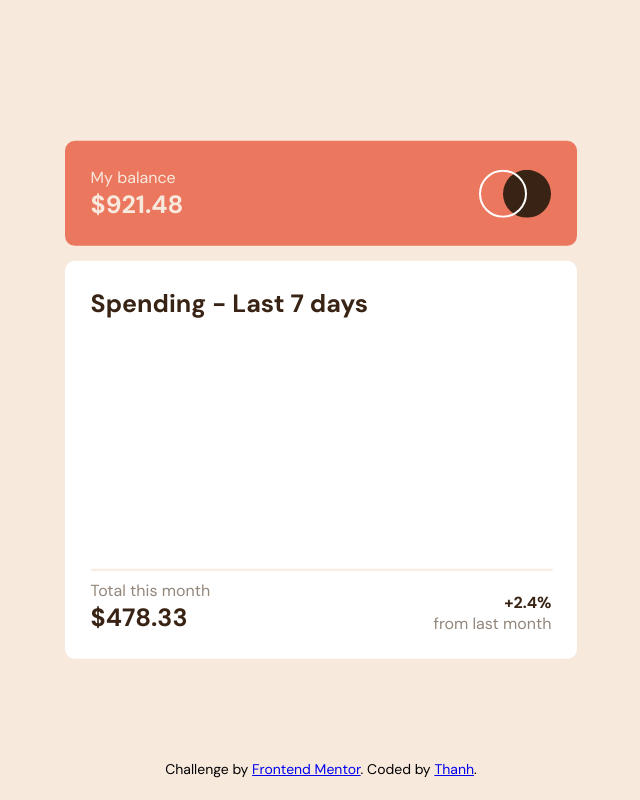
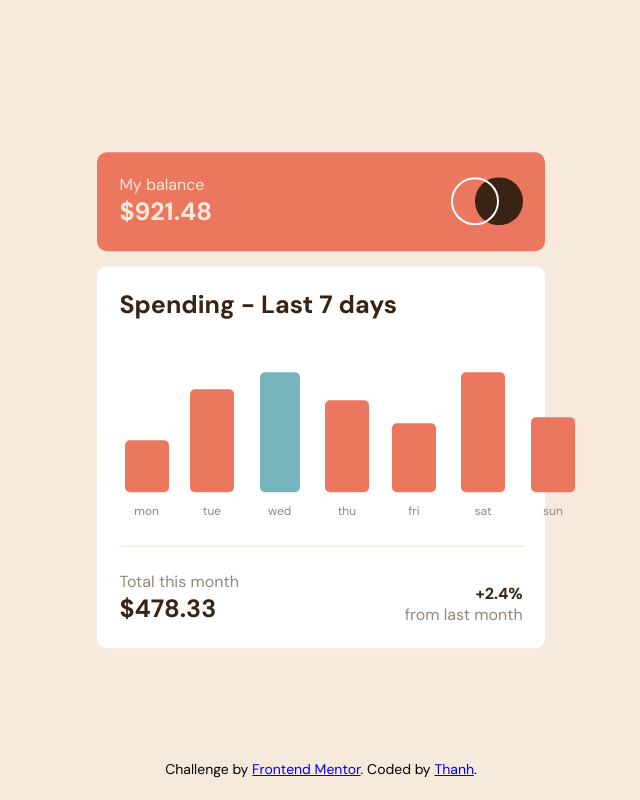
Before and after one commit to colormethanh/expense-chart-component, a React (Vite) app: page / in a window 1280 px wide. Shown: the whole page, without its empty margins (319-959 px from the left). Built offline with nearby package versions, Linux system fonts and the light colour scheme.

Commit message:
set up on hover events

```diff
--- a/src/App.css
+++ b/src/App.css
@@ -67,14 +67,89 @@ body {
 }
 
 .chart-bars-cont {
+  margin-top: 1rem;
+  display: grid;
+  height: 12rem;
+  grid-template-columns: repeat(7, 1fr);
+  grid-template-rows: 1fr;
+  column-gap: 10px;
+}
+
+.bar {
+  display: flex;
+  flex-direction: column;
+}
+
+.bar-info {
+  color: white;
+  background-color: hsl(25, 47%, 15%);
+  opacity: 0%;
+  border-radius: 5px;
+  font-size: 8px;
+  font-weight: 600;
+  padding: 5px;
+  text-align: center;
+  margin-bottom: 5px;
+  transition: opacity .5s;
+}
+
+.bar-box {
+  height: 85%;
+  display: flex;
+  flex-direction: column-reverse;
+}
+
+.bar-shell {
   display: flex;
   flex-direction: row;
-  height: 15rem;
+  justify-content: space-around;
+  height: 80%;
+  animation: draw 1s ease-in-out;
+}
+
+.bar-red {
+  background-color: hsl(10, 79%, 65%);
+  max-width: 2.75rem;
+  align-self: center;
+  flex-grow: 1;
+  border-radius: 5px;
+  height: 100%;
+  transition: opacity .5s;
+}
+
+.bar-blue {
+  background-color: hsl(186, 34%, 60%);
+  align-self: center;
+  flex-grow: 1;
+  max-width: 2.5rem;
+  border-radius: 5px;
+  height: 100%;
+}
+
+.hovered-opacity {
+  opacity: 75%;
+}
+
+.opacity-on {
+  opacity: 100%;
+}
+
+.bar-label {
+  height: 15%;
+  font-size: 12px;
+  margin-top: 5px;
+  margin-bottom: 5px;
+  display: flex;
+  align-items: center;
+  justify-content: center;
+  color: hsl(28, 10%, 53%);
 }
 
 hr {
   border: solid 1px hsl(27, 66%, 92%);
   border-radius: 5px;
+  margin-top: 1rem;
+  margin-bottom: 1.5rem;
   width: 100%;
 }
 
@@ -102,6 +177,13 @@ hr {
 
 @media screen and (min-width: 800px){
   .wrapper {
-    max-width: 40%;
+    max-width: 35%;
+  }
+  .bar-info {
+    font-size: 15px;
   }
 }
+
+@keyframes draw {
+  0% {height: 0;}
+}
--- a/src/App.jsx
+++ b/src/App.jsx
@@ -1,12 +1,110 @@
-import { useState } from 'react'
+import { useEffect, useState } from 'react'
 import './App.css'
+import jsonData from './data.json'
 import Footer from './Footer'
 import{ ReactComponent as Logo } from './assets/images/logo.svg'
 
 
-function Bar() {
+function Bar(props) {
+  const [isHover, setIsHover] = useState(false);
 
+
+  return (
+    <div className="bar" onMouseOver={() => setIsHover(true)} onMouseOut={() => setIsHover(false)}>
+
+      <div className="bar-box">
+        <div className="bar-shell" style={{height: props.percentage + "%"}}>
+          <div className={ "bar-" + props.type  + (isHover? " hovered-opacity": "")} ></div>
+        </div>
+
+        <div className={"bar-info" + (isHover ? " opacity-on" : " ")}>
+          ${props.amnt}
+        </div>
+      </div>
+
+      <div className="bar-label">
+        {props.label}
+      </div>
+    </div>
+
+  )
 }
+
+
+function Bars() {
+
+  // collecting data on jsonData
+  const [largestBarIndex, setLargestBarIndex] = useState(0)
+  const [barMinMaxSum, setBarMinMaxSum] = useState({
+    min: 0,
+    max: 0,
+    sum: 0
+  })
+
+  useEffect(()=>{
+    let sum = 0
+    let largest = 0
+    let smallest = 0
+    let largestIndex = 0
+
+    jsonData.map((day, index) => {
+      if (day.amount >= largest) {
+        largest = day.amount
+        largestIndex = index
+      }
+
+      if (index == 0 || day.amount <= smallest) {
+        smallest = day.amount
+      }
+
+      sum += day.amount
+    })
+    setLargestBarIndex(largestIndex)
+    setBarMinMaxSum({
+      min: smallest,
+      max: largest,
+      sum: sum
+    })
+
+
+  }, [])
+
+
+  // Calculate a normalized value from 0 - 100 to serve as bar height
+  // Normalize formula: xnormalized = (x - xminimum) / range of x
+  function calcPercentage(amnt) {
+    const range = barMinMaxSum.max - 0
+    const xnormalized = (amnt - 0) / range
+    const normalizedPercentage = xnormalized * 100
+    // console.log(amnt + " normalized: " + xnormalized + "--100-->" + (xnormalized * 100))
+
+    return normalizedPercentage == Infinity ? 0 : normalizedPercentage
+  }
+
+
+  return (
+    <>
+      <div className="chart-bars-cont">
+        {
+          jsonData.map((day, index) =>{
+
+            if (index == largestBarIndex) {
+              return (
+                <Bar type={'blue'} label={day["day"]} amnt={day['amount']} percentage={calcPercentage(day['amount'])} key={index} />
+              )
+            } else {
+              return (
+                <Bar type={'red'} label={day["day"]} amnt={day['amount']} percentage={calcPercentage(day['amount'])} key={index} />
+              )
+            }
+          })
+        }
+
+      </div>
+    </>
+  )
+}
+
 
 function App() {
 
@@ -29,17 +127,7 @@ function App() {
             Spending - Last 7 days
           </div>
 
-          <div className="chart-bars-cont">
-
-            <Bar />
-            {/* mon
-            tue
-            wed
-            thu
-            fri
-            sat
-            sun */}
-          </div>
+          <Bars />
 
           <hr></hr>
 
@@ -53,11 +141,8 @@ function App() {
               <span style={{fontWeight: 700, color:"hsl(25, 47%, 15%)"}}>+2.4%</span>
               <span style={{color:"hsl(28, 10%, 53%)"}}>from last month</span>
             </div>
-
           </div>
-
         </div>
-
       </div>
       <Footer />
     </div>
```
Also changed, not shown: src/data.json (renamed from data.json).
